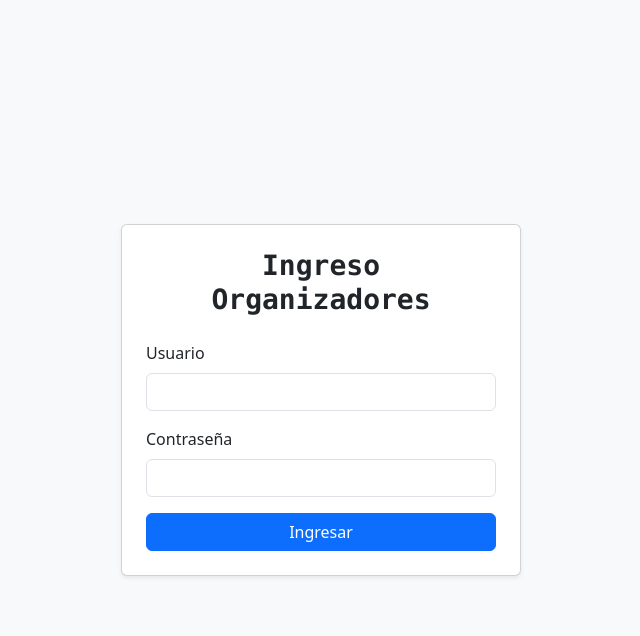
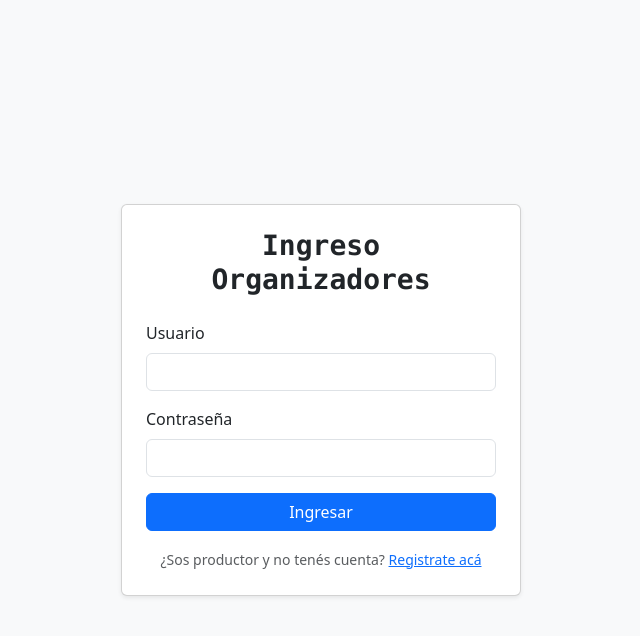
Before and after one commit to chrystalrecords-cmyk/mi_ticket, a Django app: page /login/ in a window 1280 px wide. Shown: the top 636 px of the page, without its empty margins (319-959 px from the left). Run offline with Django 5.2, Linux system fonts and the light colour scheme.

Commit message:
Pantalla de login corregida con enlace de registro

```diff
--- a/eventos/templates/eventos/login.html
+++ b/eventos/templates/eventos/login.html
@@ -19,8 +19,12 @@
                 <label class="form-label">Contraseña</label>
                 <input type="password" name="password" class="form-control" required>
             </div>
-            <button type="submit" class="btn btn-primary w-100">Ingresar</button>
+           <button type="submit" class="btn btn-primary w-100">Ingresar</button>
         </form>
+
+        <div class="text-center mt-3">
+            <small class="text-muted">¿Sos productor y no tenés cuenta? <a href="{% url 'registro' %}">Registrate acá</a></small>
+        </div>
     </div>
 </body>
 </html>
```
